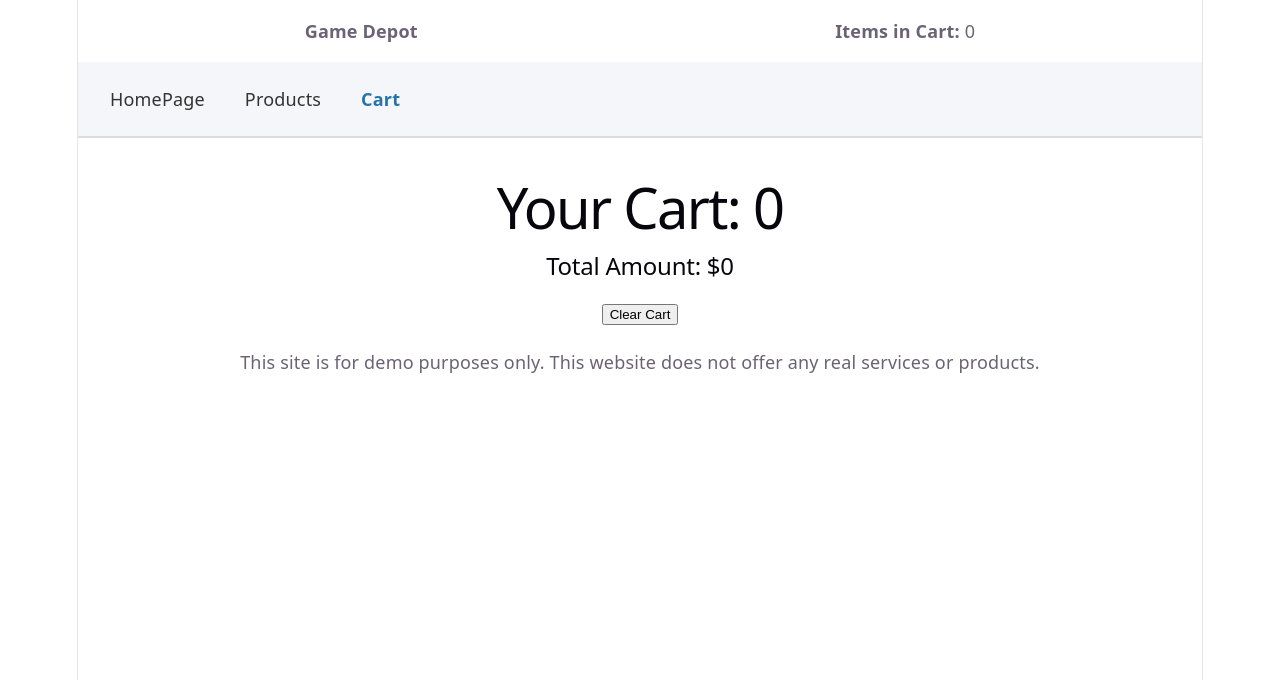
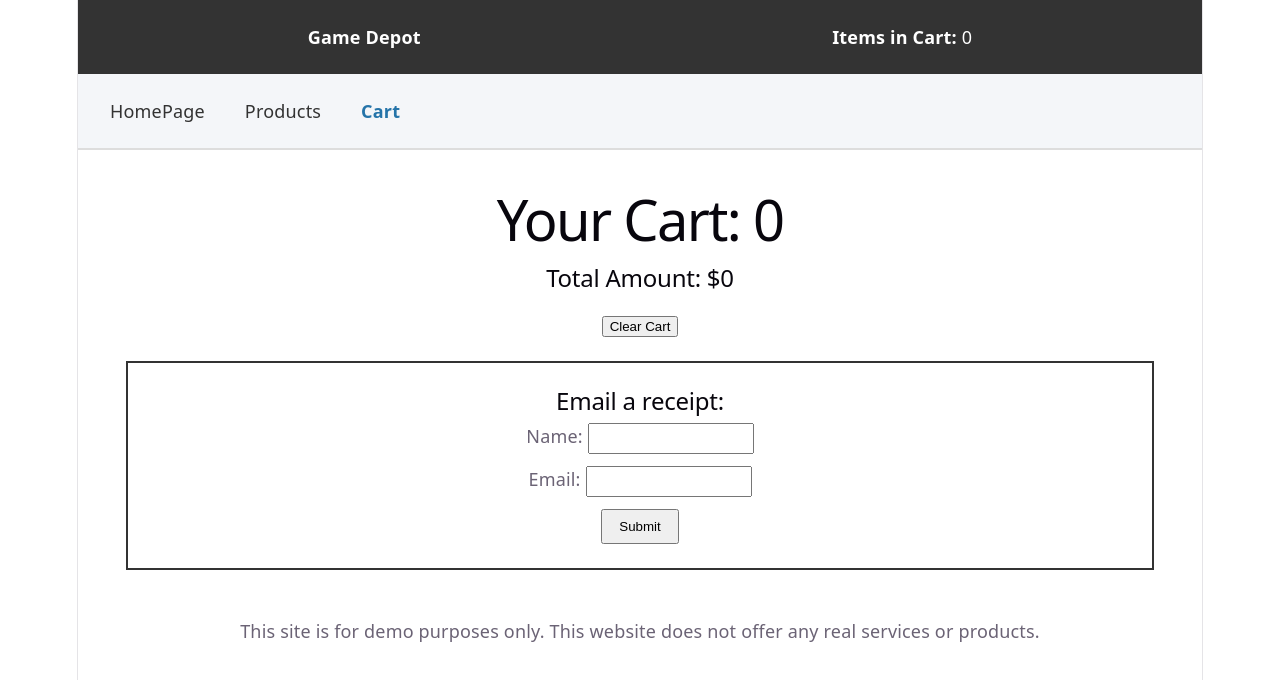
Before and after one commit to iltStudent07/peerceptiv-assignment-five, a React (Vite) app: page /cart in a window 1280 px wide. Shown: the top 680 px of the page. Built offline with nearby package versions, Linux system fonts and the light colour scheme.

Commit message:
Add ReceiptForm component and Style components

```diff
--- a/src/components/Header.tsx
+++ b/src/components/Header.tsx
@@ -4,9 +4,11 @@ function Header() {
     const { cart } = useCart();
     const totalItems = cart.reduce((sum, cartItem) => sum + cartItem.itemAmount, 0)
     return (
-        <div style={{ display: 'flex', justifyContent: "space-around", margin: '18px'}}>
-            <p><strong>Game Depot</strong></p>
-            <p><strong>Items in Cart:</strong> {totalItems}</p>
+        <div style={{ background: '#333'}}>
+            <div style={{ display: 'flex', justifyContent: "space-around", padding:'24px', color: 'white'}}>
+                <p><strong>Game Depot</strong></p>
+                <p><strong>Items in Cart:</strong> {totalItems}</p>
+            </div>
         </div>
     )
 }
--- /dev/null
+++ b/src/components/ReceiptForm.tsx
@@ -0,0 +1,59 @@
+import { useState } from 'react'
+
+interface ContactFormProps {
+    onAdd: (name: string, email: string) => void
+}
+
+function ReceiptForm({ onAdd }: ContactFormProps) {
+    const [name, setName] = useState<string>('')
+    const [email, setEmail] = useState<string>('')
+    const[errors, setErrors] = useState<Record<string, string>>({})
+
+    function validate(): Record<string, string> {
+        const errs: Record<string, string> = {};
+        if(!name.trim()) errs.name = 'Name is required'
+        if (!email.includes('@')) errs.email = 'Valid email is required'
+        return errs
+    }
+
+    function handleSubmit(e: React.SubmitEvent<HTMLFormElement>) {
+        e.preventDefault()
+        const errs = validate()
+        setErrors(errs)
+        if (Object.keys(errs).length > 0) return
+
+        onAdd(name.trim(), email.trim())
+        setName('')
+        setEmail('')
+        setErrors({})
+    }
+
+    return (
+        <form onSubmit={handleSubmit} style={{ margin: '24px', padding: '24px' ,border: '2px solid #333'}}>
+            <h2>Email a receipt:</h2>
+            <div style={{ marginBottom: '12px' }}>
+                <label>Name: </label>
+                <input
+                    type="text"
+                    value={name}
+                    onChange={(e) => setName(e.target.value)}
+                    style={{ padding: '6px', width: '150px' }}
+                />
+                {errors.name && <span style={{ color: 'red', marginLeft: '8px' }}>{errors.name}</span>}
+            </div>
+            <div style={{ marginBottom: '12px' }}>
+                <label>Email: </label>
+                <input
+                    type="text"
+                    value={email}
+                    onChange={(e) => setEmail(e.target.value)}
+                    style={{ padding: '6px', width: '150px' }}
+                />
+                {errors.email && <span style={{ color: 'red', marginLeft: '8px' }}>{errors.email}</span>}
+            </div>
+            <button type="submit" style={{ padding: '8px 16px'}}>Submit</button>
+        </form>
+    )
+}
+
+export default ReceiptForm
--- a/src/pages/CartPage.tsx
+++ b/src/pages/CartPage.tsx
@@ -1,10 +1,20 @@
 import { useCart } from '../context/CartContext'
+import ReceiptForm from '../components/ReceiptForm'
 
 function CartPage(){
     const { cart, dispatch } = useCart()
+
     const totalItems = cart.reduce((sum, cartItem) => sum + cartItem.itemAmount, 0)
+
     const totalPrice = cart.reduce((sum, cartItem) => sum + (cartItem.item.price * cartItem.itemAmount), 0)
+
     const roundPrice = Math.round(totalPrice)
+    const handleAdd = (name: string, email: string) => {
+        const customer = {name, email}
+        dispatch({type: 'clear-cart'})
+        alert(`Thank you ${customer.name}! Your receipt has been sent to ${customer.email}`)
+    }
+
     return (
         <div>
             <h1>Your Cart: {totalItems}</h1>
@@ -18,6 +28,7 @@ function CartPage(){
                 ))}
             </ul>
             <button onClick={() => dispatch({ type: 'clear-cart'})}>Clear Cart</button>
+            <ReceiptForm onAdd={handleAdd} />
         </div>
     )
 }
--- a/src/pages/ProductsPage.tsx
+++ b/src/pages/ProductsPage.tsx
@@ -20,8 +20,8 @@ function ProductsPage() {
 
     return (
         <div>
-            <h1>Products</h1>
-            <p style={{ borderBottom: '2px solid #333'}}>Below you'll find all the amazing products we have to offer:</p>
+            <h1>Products:</h1>
+            <p style={{ borderBottom: '2px solid #ddd'}}>Below you'll find all the amazing products we have to offer:</p>
             <div>
                 <h2 style={{padding: '24px'}}>Game Systems:</h2>
                 <ul style={{listStyleType: 'none', textAlign: 'left'}}>
```
